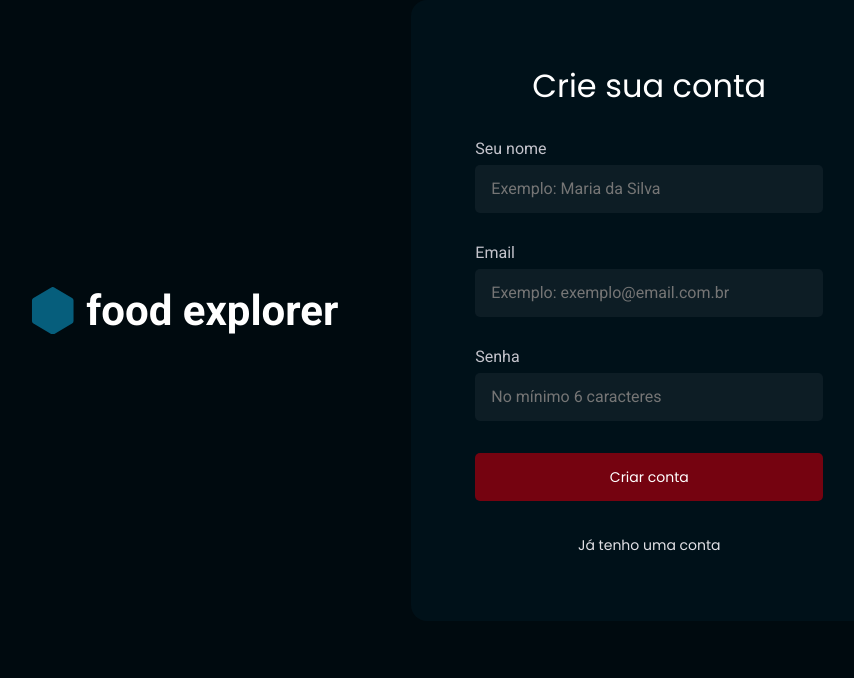
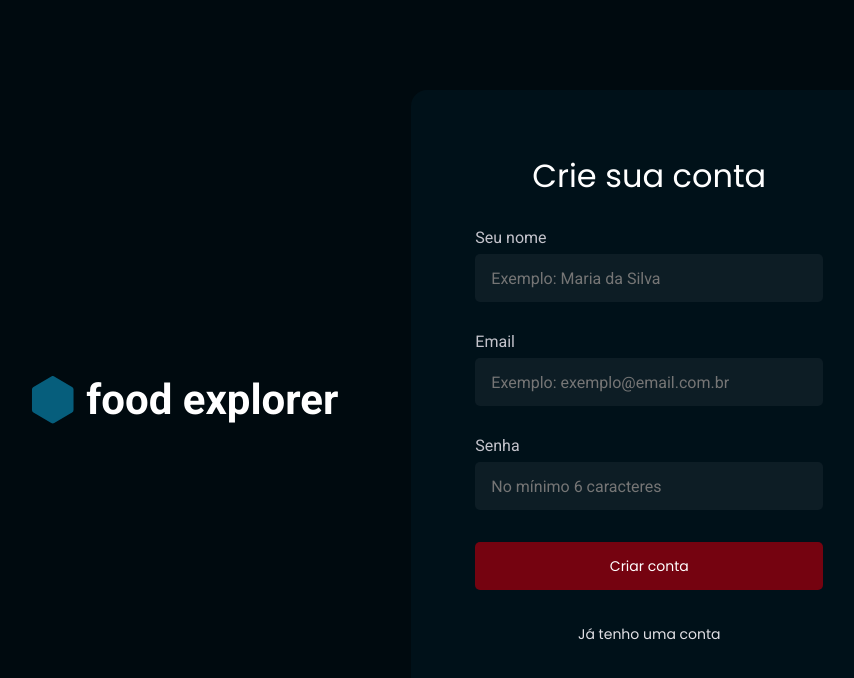
Before and after one commit to codewlad/frontend-food-explorer, a React (Vite) app: page /register in a window 1280 px wide. Shown: the top 678 px of the page, without its empty margins (182-1036 px from the left). Built offline with nearby package versions, Linux system fonts and the light colour scheme.

Commit message:
Updated Home, SignIn and SignUp pages

```diff
--- a/src/pages/Home/index.jsx
+++ b/src/pages/Home/index.jsx
@@ -1,4 +1,3 @@
-import { Link } from 'react-router-dom';
 import { Header } from '../../components/Header';
 import { Container } from './styles';
 import { Content } from './styles';
--- a/src/pages/SignIn/index.jsx
+++ b/src/pages/SignIn/index.jsx
@@ -1,13 +1,39 @@
+import React, { useEffect, useRef } from 'react';
 import { Link } from 'react-router-dom';
-import { Container, Form } from './styles';
-import { Brand } from '../../components/Brand'
+import { Container, Main, Form } from './styles';
+import { Brand } from '../../components/Brand';
 import { Section } from '../../components/Section';
 import { Input } from '../../components/Input';
 import { Button } from '../../components/Button';
 
 export function SignIn() {
+    const mainRef = useRef(null);
+    const containerRef = useRef(null);
+
+    useEffect(() => {
+        function handleResize() {
+            const containerHeight = mainRef.current.offsetHeight;
+            const windowHeight = window.innerHeight;
+
+            if (containerHeight > windowHeight) {
+                containerRef.current.style.height = 'auto';
+            } else {
+                containerRef.current.style.height = '100%';
+            }
+        }
+
+        handleResize();
+
+        window.addEventListener('resize', handleResize);
+
+        return () => {
+            window.removeEventListener('resize', handleResize);
+        };
+    }, []);
+
     return (
-        <Container>
+        <Container ref={containerRef}>
+            <Main ref={mainRef}>
                 <Brand />
                 <Form>
                     <h1>Faça o login</h1>
@@ -26,6 +52,7 @@ export function SignIn() {
 
                     <Link to="/register">Criar uma conta</Link>
                 </Form>
+            </Main>
         </Container>
-    )
+    );
 }
--- a/src/pages/SignIn/styles.js
+++ b/src/pages/SignIn/styles.js
@@ -1,12 +1,24 @@
 import styled from 'styled-components';
 
 export const Container = styled.div`
+    height: 100%;
     display: flex;
+    flex-direction: column;
+    align-items: center;
+    justify-content: center;
+`
+
+export const Main = styled.div`
+    display: flex;
+    align-items: center;
     justify-content: center;
     gap: 7.3rem;
+    padding: 2.8rem 0;
 
     div:nth-child(1) {
         font: ${({ theme }) => theme.FONTS.ROBOTO_GIANT_BOLD};
+        display: flex;
+        align-items: center;
 
         > svg {
             font-size: 4.75rem;
@@ -15,18 +27,18 @@ export const Container = styled.div`
 
     @media (max-width: 1049px) {
         flex-direction: column;
-        justify-content: right;
         min-width: 39.8rem;
         max-width: 47.6rem;
     }
+
+
 `;
 
 export const Form = styled.div`
     display: flex;
     flex-direction: column;
     gap: 3.2rem;
-    max-width: 47.6rem;
-    width: 100%;
+    width: 47.6rem;
     padding: 6.4rem;
     border-radius: 1.6rem;
     color: ${({ theme }) => theme.COLORS.LIGHT_100};
@@ -49,5 +61,7 @@ export const Form = styled.div`
     @media (max-width: 1049px) {
         background-color: transparent;
         padding: 4.6rem;
+        max-width: 47.6rem;
+        width: 100%;
     }
 `;
--- a/src/pages/SignUp/index.jsx
+++ b/src/pages/SignUp/index.jsx
@@ -1,13 +1,39 @@
+import React, { useEffect, useRef } from 'react';
 import { Link } from 'react-router-dom';
-import { Container, Form } from './styles';
-import { Brand } from '../../components/Brand'
+import { Container, Main, Form } from './styles';
+import { Brand } from '../../components/Brand';
 import { Section } from '../../components/Section';
 import { Input } from '../../components/Input';
 import { Button } from '../../components/Button';
 
 export function SignUp() {
+    const mainRef = useRef(null);
+    const containerRef = useRef(null);
+
+    useEffect(() => {
+        function handleResize() {
+            const containerHeight = mainRef.current.offsetHeight;
+            const windowHeight = window.innerHeight;
+
+            if (containerHeight > windowHeight) {
+                containerRef.current.style.height = 'auto';
+            } else {
+                containerRef.current.style.height = '100%';
+            }
+        }
+
+        handleResize();
+
+        window.addEventListener('resize', handleResize);
+
+        return () => {
+            window.removeEventListener('resize', handleResize);
+        };
+    }, []);
+
     return (
-        <Container>
+        <Container ref={containerRef}>
+            <Main ref={mainRef}>
                 <Brand />
                 <Form>
                     <h1>Crie sua conta</h1>
@@ -24,12 +50,11 @@ export function SignUp() {
                         <Input placeholder="No mínimo 6 caracteres" />
                     </Section>
 
-                <Button>
-                    Criar conta
-                </Button>
+                    <Button>Criar conta</Button>
 
                     <Link to="/">Já tenho uma conta</Link>
                 </Form>
+            </Main>
         </Container>
-    )
+    );
 }
--- a/src/pages/SignUp/styles.js
+++ b/src/pages/SignUp/styles.js
@@ -1,12 +1,24 @@
 import styled from 'styled-components';
 
 export const Container = styled.div`
+    height: 100%;
     display: flex;
+    flex-direction: column;
+    align-items: center;
+    justify-content: center;
+`
+
+export const Main = styled.div`
+    display: flex;
+    align-items: center;
     justify-content: center;
     gap: 7.3rem;
+    padding: 2.8rem 0;
 
     div:nth-child(1) {
         font: ${({ theme }) => theme.FONTS.ROBOTO_GIANT_BOLD};
+        display: flex;
+        align-items: center;
 
         > svg {
             font-size: 4.75rem;
@@ -15,18 +27,18 @@ export const Container = styled.div`
 
     @media (max-width: 1049px) {
         flex-direction: column;
-        justify-content: right;
         min-width: 39.8rem;
         max-width: 47.6rem;
     }
+
+
 `;
 
 export const Form = styled.div`
     display: flex;
     flex-direction: column;
     gap: 3.2rem;
-    max-width: 47.6rem;
-    width: 100%;
+    width: 47.6rem;
     padding: 6.4rem;
     border-radius: 1.6rem;
     color: ${({ theme }) => theme.COLORS.LIGHT_100};
@@ -49,5 +61,7 @@ export const Form = styled.div`
     @media (max-width: 1049px) {
         background-color: transparent;
         padding: 4.6rem;
+        max-width: 47.6rem;
+        width: 100%;
     }
 `;
```
Lines whose indentation alone changed are shown as unchanged.
